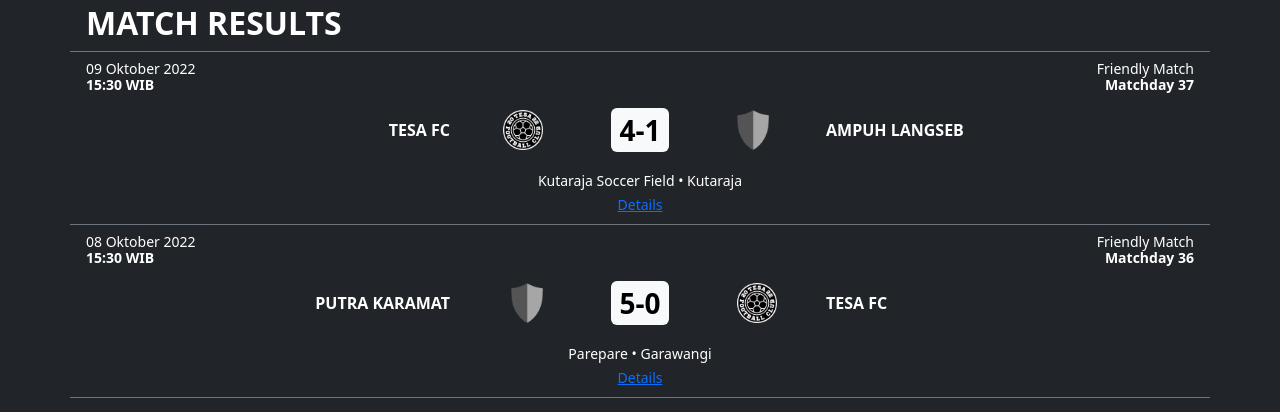
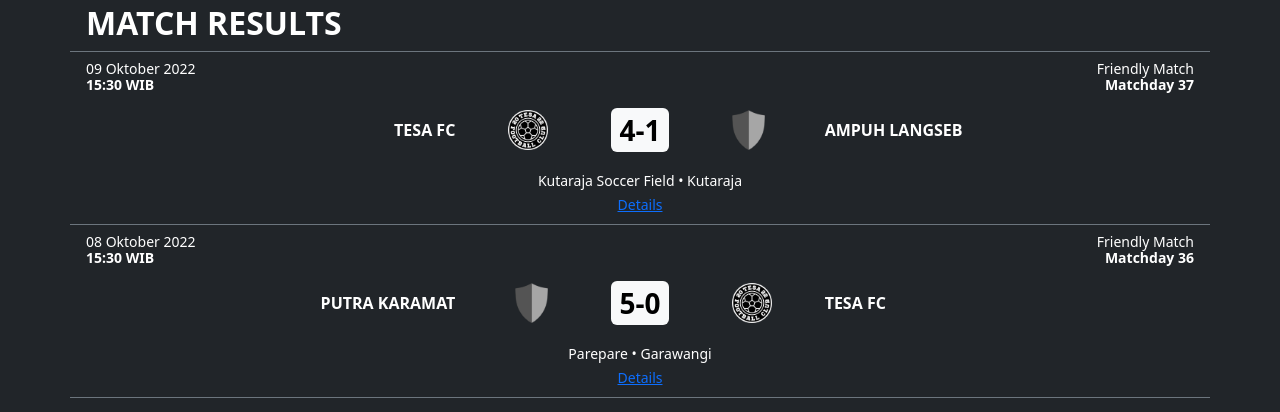
Before and after one commit to tesafc/tesafc.github.io, a Jekyll site: the page built from matches.html, in a window 1280 px wide. Shown: the part 272-684 px from the top of the page. Built offline with Jekyll 4.4.1, drawn with Linux system fonts in a browser that asks for light colours; nearby versions of some CDN libraries.

Commit message:
Update matches.html

```diff
--- a/matches.html
+++ b/matches.html
@@ -12,7 +12,7 @@
       {% for match in schedules %}
       <div class="col">
         <div class="card text-bg-dark border-0 border-secondary border-bottom rounded-0 px-0">
-          <div class="row row-cols-2 g-1 card-header bg-transparent border-0 px-3">
+          <div class="row row-cols-2 g-0 card-header bg-transparent border-0 px-3">
             <div class="col">
               <p class="card-text text-start text-capitalize mb-0 lh-1"><small>{{ match.time }}</small></p>
               <p class="card-text text-start text-uppercase fw-bolder mb-0 lh-1"><small>{{ match.kick-off }}</small></p>
@@ -24,7 +24,7 @@
             </div>
           </div>
           <div class="card-body py-2">
-            <div class="row g-2">
+            <div class="row g-0">
               <div class="col-4 d-flex justify-content-end align-items-center">
                 <p class="card-text text-end text-uppercase fw-bolder lh-1 pe-3 pe-md-0">{{ match.home-team.name }}</p>
               </div>
@@ -66,7 +66,7 @@
       {% for match in results reversed %}
       <div class="col">
         <div class="card text-bg-dark border-0 border-secondary border-bottom rounded-0 px-0">
-          <div class="row row-cols-2 g-1 card-header d-flex justify-content-between bg-transparent border-0 px-3">
+          <div class="row row-cols-2 g-0 card-header d-flex justify-content-between bg-transparent border-0 px-3">
             <div class="col">
               <p class="card-text text-start text-capitalize mb-0 lh-1"><small>{{ match.time }}</small></p>
               <p class="card-text text-start text-uppercase fw-bolder mb-0 lh-1"><small>{{ match.kick-off }}</small></p>
@@ -78,7 +78,7 @@
             </div>
           </div>
           <div class="card-body py-2">
-            <div class="row g-2">
+            <div class="row g-0">
               <div class="col-4 d-flex justify-content-end align-items-center">
                 <p class="card-text text-end text-uppercase fw-bolder lh-1 pe-3 pe-md-0">{{ match.home-team.name }}</p>
               </div>
```
